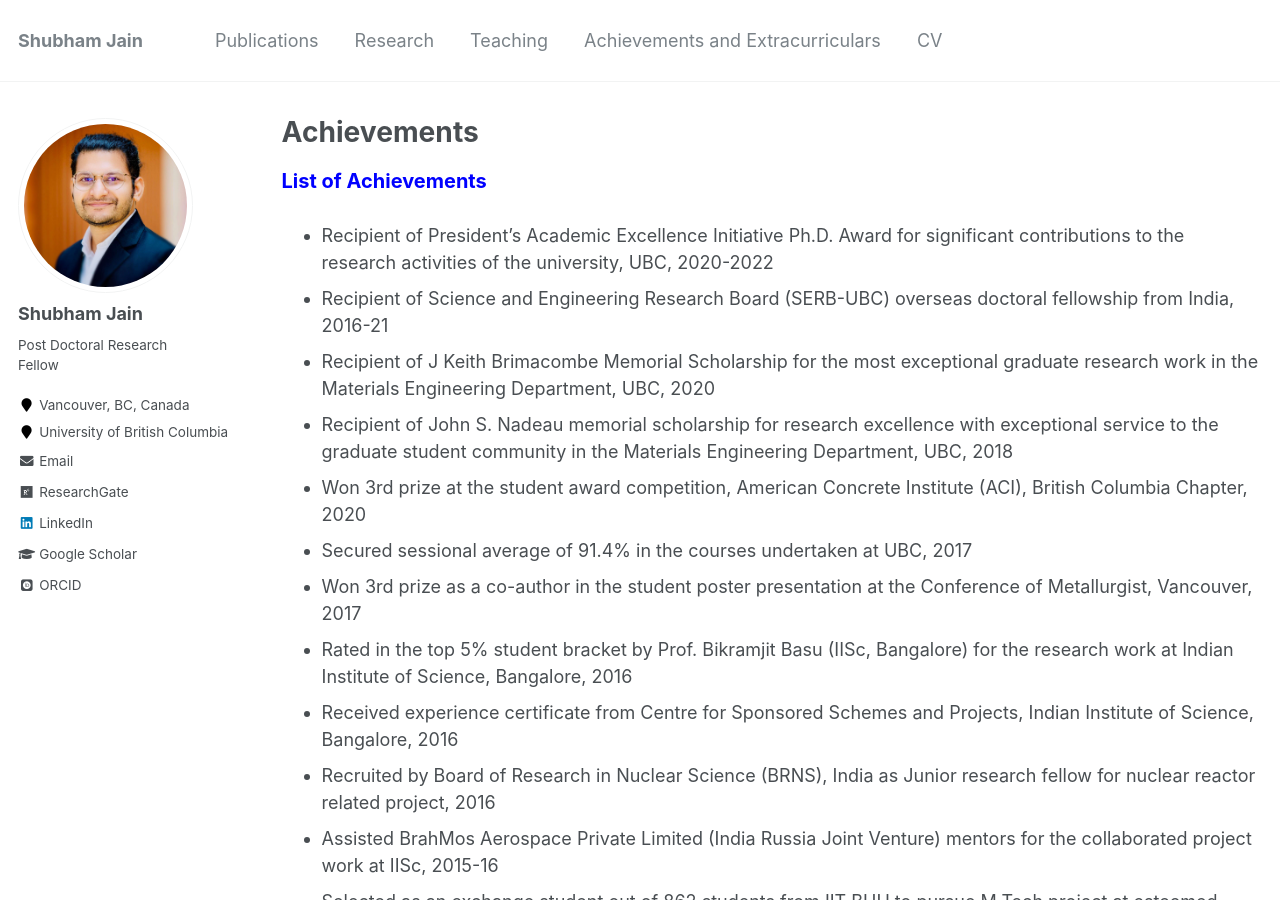
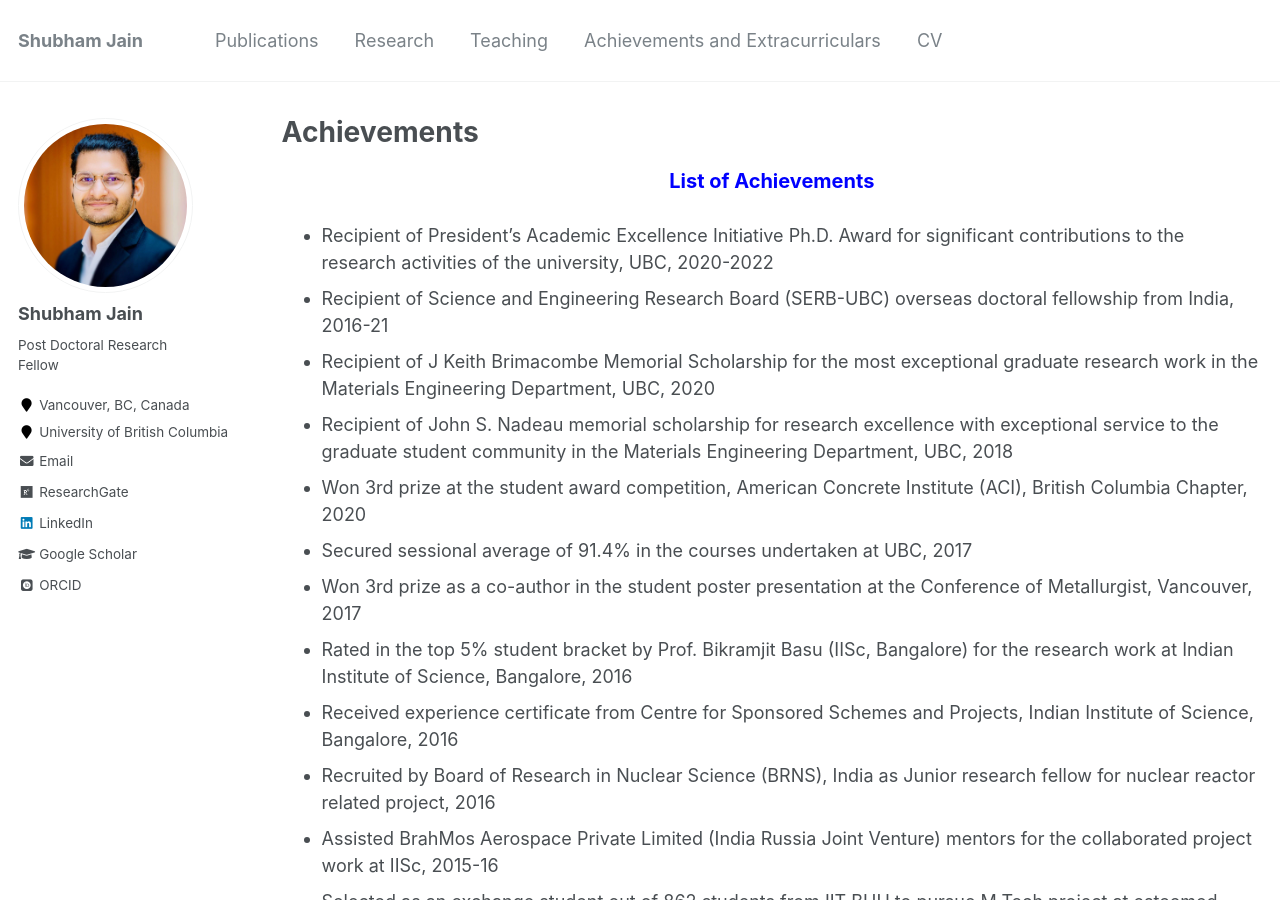
Before and after one commit to shubhamj2611/shubhamj2611.github.io, a Jekyll site: the page built from _pages/achievements.md, in a window 1280 px wide and 900 px high. Built offline with Jekyll 4.4.1, drawn with Linux system fonts in a browser that asks for light colours; some web fonts are replaced.

Commit message:
Update achievements.md

```diff
--- a/_pages/achievements.md
+++ b/_pages/achievements.md
@@ -6,7 +6,7 @@ author_profile: true
 ---
 
 
-<p style="font-align:center; color:Blue; font-size:20px; font-weight:bold;"> List of Achievements </p>
+<p style="text-align:center; color:Blue; font-size:20px; font-weight:bold;"> List of Achievements </p>
 
 *	Recipient of President's Academic Excellence Initiative Ph.D. Award for significant contributions to the research activities of the university, UBC, 2020-2022
 *	Recipient of Science and Engineering Research Board (SERB-UBC) overseas doctoral fellowship from India, 2016-21
@@ -26,7 +26,7 @@ author_profile: true
 *	Ranked amongst top 1.2% in IIT-JEE and top 1.3% in All India Engineering Entrance Examination among over 900,000 students, 2010
 *	Awarded “Best Student of the Year” for consecutive two years at Indore Public School among over 200 boarding students for exceptional overall contribution in Academics, Sports and Management, 2005-07
 
-<p style="font-align:center; color:Blue; font-size:20px; font-weight:bold;"> Extracurricular Activities </p>
+<p style="text-align:center; color:Blue; font-size:20px; font-weight:bold;"> Extracurricular Activities </p>
 
 * Lab manager for the UBCeram (Ceramics lab) group, 2018-2022
 *	Member of the local safety team (LST) and fire warden (first floor), Materials engineering, UBC, 2018-2022
```
